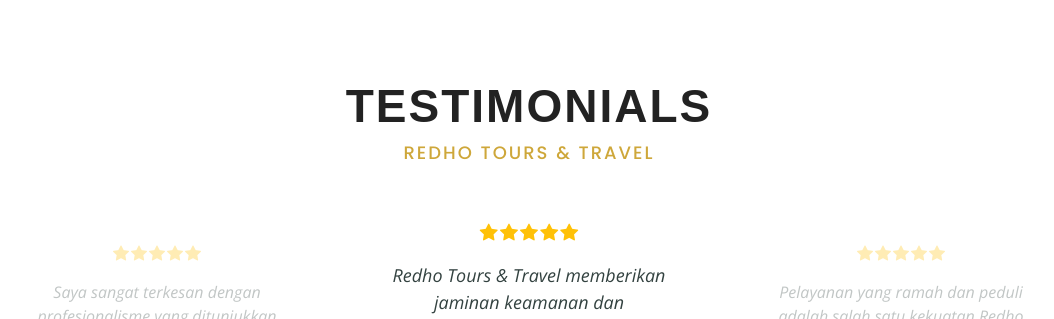
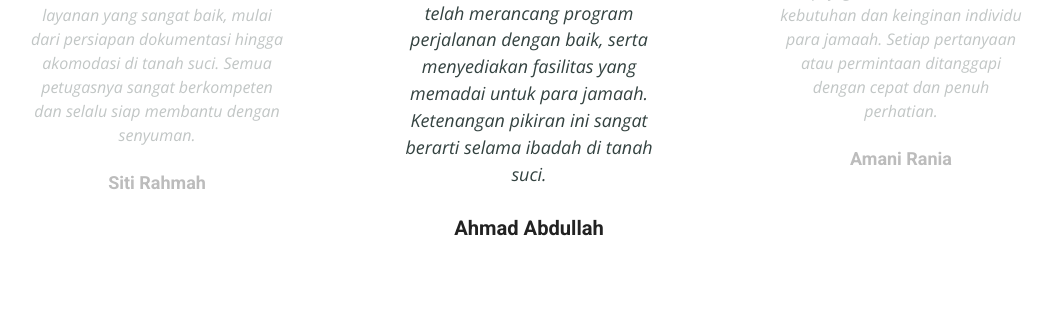
Before and after one commit to pnjdprsty26/redhotours, a PHP site: page / in a window 1280 px wide. Shown: the part 4275-4594 px from the top of the page, without its empty margins (111-1165 px from the left). Run offline with PHP 8.4, Linux system fonts and the light colour scheme.

Commit message:
testimonial

```diff
--- a/assets/css/style.css
+++ b/assets/css/style.css
@@ -1728,7 +1728,7 @@
 # Testimonials Section
 --------------------------------------------------------------*/
 .testimonials {
-  margin-top: 80px;
+  margin-top: 40px;
 }
 
 .testimonials h3.top {
@@ -1741,8 +1741,8 @@
 
 .testimonials span.left {
   color: #222222;
-  font-size: 46px;
-  font-weight: 900;
+  font-size: 36px;
+  font-weight: 800;
   letter-spacing: 2px;
   font-family: "Josefin Sans", sans-serif;
 }
--- a/index.html
+++ b/index.html
@@ -447,29 +447,13 @@
       </div>
     </section><!-- End Our Portfolio Section -->
 
-
-
-    <!-- ======= Cta2 Section ======= -->
-    <section class="cta2">
-      <div class="container">
-
-        <div class="text-center">
-          <h3 class="top">REDHO TOURS & TRAVEL </h3>
-          <h1><span class="left">50%</span> website under construction</h1>
-          <a class="cta2-btn" href="#">Wait</a>
-        </div>
-
-      </div>
-    </section>
-
+    <!-- Start testimonial item -->
     <section id="testimonials" class="testimonials">
       <div class="container">
         <div class="text-center">
           <h1><span class="left">TESTIMONIALS</h1>
           <h3 class="top">REDHO TOURS & TRAVEL </h3>
         </div>
-
-        <!-- Start testimonial item -->
         <div class="slides-3 swiper">
           <div class="swiper-wrapper">
             <div class="swiper-slide">
@@ -512,7 +496,7 @@
                 <p>Pelayanan yang ramah dan peduli adalah salah satu kekuatan Redho Tours & Travel. Mereka tidak hanya
                   menyediakan layanan standar, tetapi juga berusaha memahami kebutuhan dan keinginan individu para
                   jamaah. Setiap pertanyaan atau permintaan ditanggapi dengan cepat dan penuh perhatian.</p>
-                <h3>Nurul Hikmah</h3>
+                <h3>Amani Rania</h3>
               </div>
             </div><!-- End testimonial item -->
 
@@ -528,7 +512,7 @@
                   memberikan dorongan spiritual kepada seluruh kelompok. Ini tidak hanya perjalanan fisik, tetapi juga
                   perjalanan hati.
                 </p>
-                <h3>Muhammad Farhan</h3>
+                <h3>Rayyan Malik</h3>
               </div>
             </div><!-- End testimonial item -->
 
@@ -543,7 +527,7 @@
                   jamaah. Mereka dapat menyesuaikan program perjalanan jika ada keperluan khusus, dan keterbukaan
                   komunikasi mereka memudahkan untuk berkomunikasi dan berkoordinasi dengan baik.
                 </p>
-                <h3>Aisyah Fadhillah</h3>
+                <h3>Yasmin Azzahra</h3>
               </div>
             </div><!-- End testimonial item -->
 
@@ -567,6 +551,19 @@
         </div>
     </section><!-- End Testimonials Section -->
 
+    <!-- ======= Cta2 Section ======= -->
+    <section class="cta2">
+      <div class="container">
+
+        <div class="text-center">
+          <h3 class="top">REDHO TOURS & TRAVEL </h3>
+          <h1><span class="left">50%</span> website under construction</h1>
+          <a class="cta2-btn" href="#">Wait</a>
+        </div>
+
+      </div>
+    </section>
+    <!-- ======= End Cta2 Section ======= -->
 
     <!-- end ignore space -->
     <section class="space">
```
